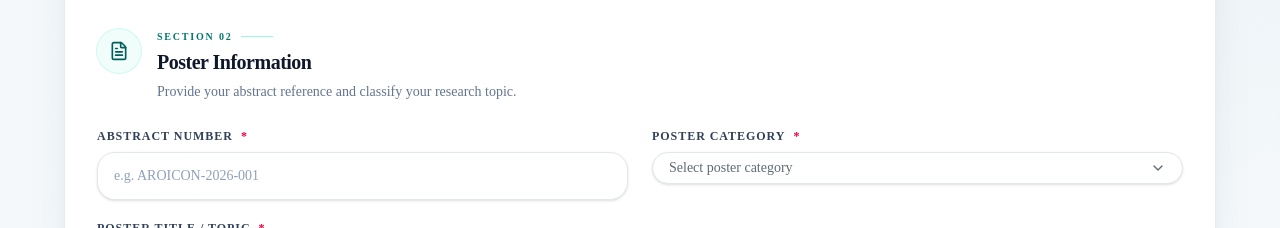
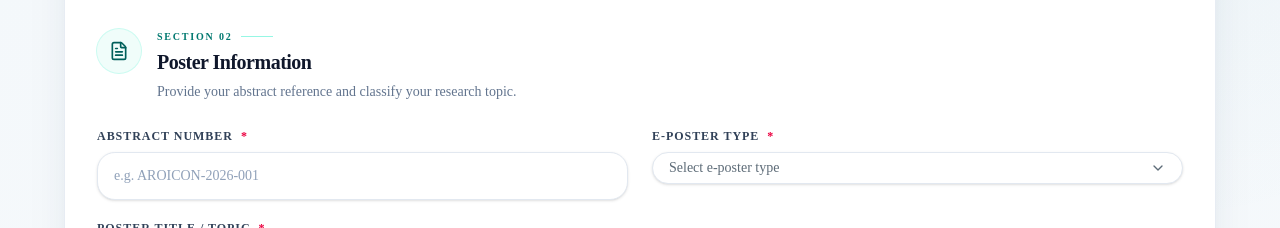
Before and after one commit to adilsaascraft/eposter-frontend, a Next.js app: page /e-poster-submission-form in a window 1280 px wide. Shown: the part 1380-1608 px from the top of the page. Built offline with nearby package versions, Linux system fonts and the light colour scheme; no server answers.

Commit message:
type updated

```diff
--- a/features/eposter/eposter.config.ts
+++ b/features/eposter/eposter.config.ts
@@ -30,8 +30,8 @@ export const EPOSTER_CONFIG: SubmissionConfig = {
     informationDescription: "Tell us who will be presenting this E-Poster.",
     contentHeading: "Poster Information",
     contentDescription: "Provide your abstract reference and classify your research topic.",
-    categoryLabel: "Poster Category",
-    categoryPlaceholder: "Select poster category",
+    categoryLabel: "E-Poster Type",
+    categoryPlaceholder: "Select e-poster type",
     titleLabel: "Poster Title / Topic",
     titlePlaceholder: "Enter the complete title of your E-Poster",
     uploadDescription: "Upload the final one-slide PowerPoint presentation.",
```
